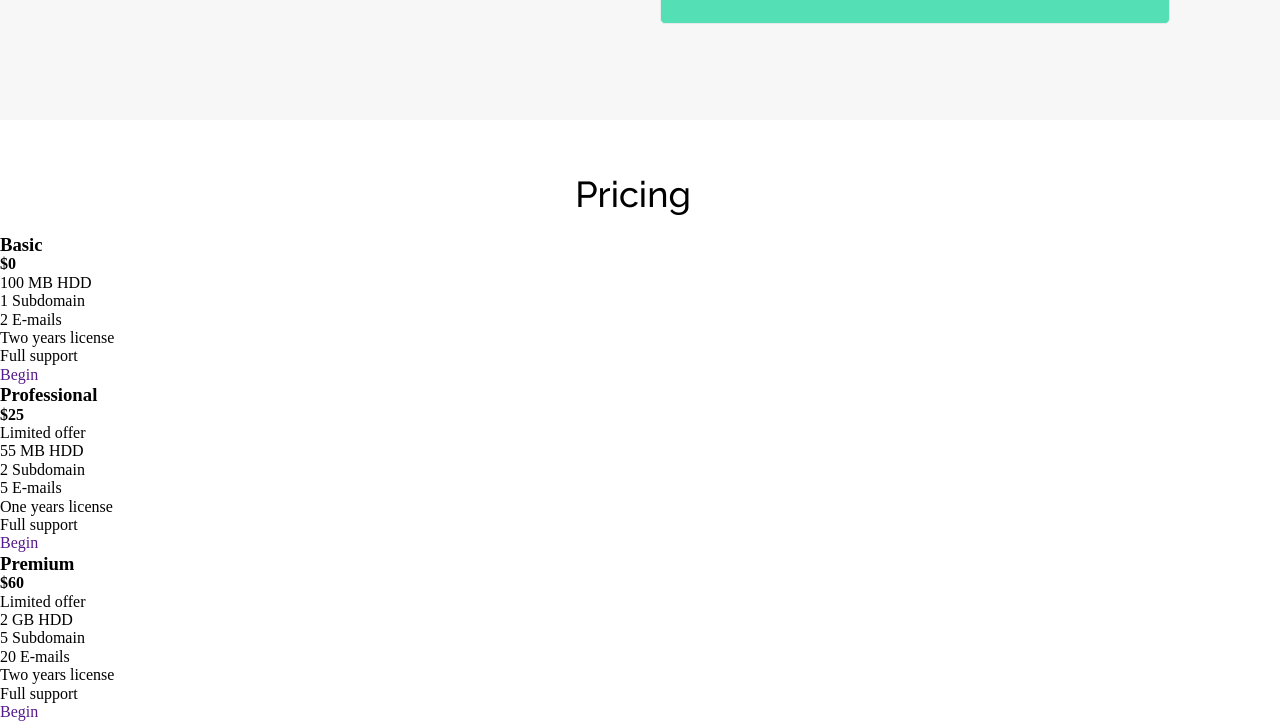
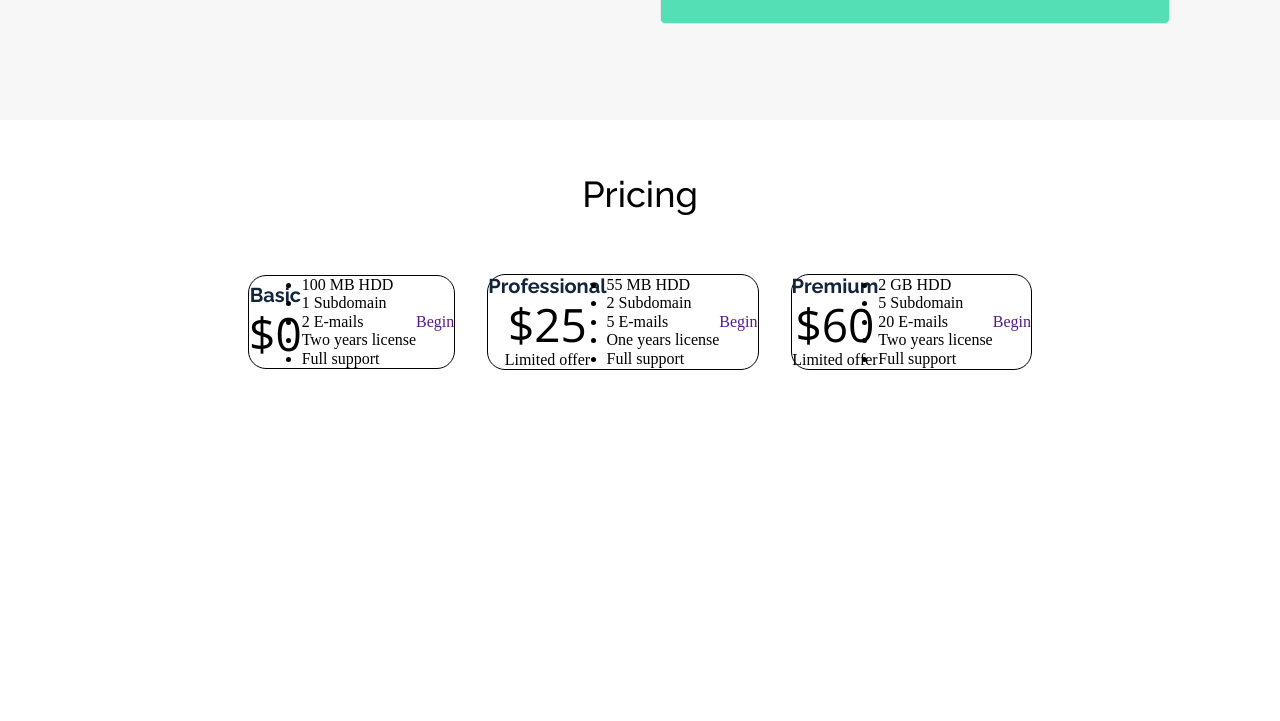
Before and after one commit to Vitus96/BestShop_RWD, a website built with Parcel: page index.html in a window 1280 px wide. Shown: the part 2319-3040 px from the top of the page. After the commit the page ends 2729 px from the top, so only its background shows below. Built offline with nearby package versions, Linux system fonts and the light colour scheme.

Commit message:
Vesrion 2: MAIN - Section 4 (Boxes)

```diff
--- a/index.html
+++ b/index.html
@@ -342,8 +342,11 @@
                             <div class="section-4-boxes">
 
                                 <div class="section-4-box-1">
+                                    <div class="section-4-box-1-title">
                                         <h3>Basic</h3>
                                         <strong>$0</strong>
+                                    </div>
+
                                     <ul>
                                         <li class="li-1">100 MB HDD</li>
                                         <li class="li-2">1 Subdomain</li>
@@ -356,9 +359,11 @@
                                 </div>
 
                                 <div class="section-4-box-2">
+                                    <div class="section-4-box-2-title">
                                         <h3>Professional</h3>
                                         <strong>$25</strong>
                                         <p>Limited offer</p>
+                                    </div>
 
                                     <ul>
                                         <li class="li-1">55 MB HDD</li>
@@ -372,9 +377,12 @@
                                 </div>
 
                                 <div class="section-4-box-3">
+                                    <div class="section-4-box-3-title">
                                         <h3>Premium</h3>
                                         <strong>$60</strong>
                                         <p>Limited offer</p>
+                                    </div>
+
                                     <ul>
                                         <li class="li-1">2 GB HDD</li>
                                         <li class="li-2">5 Subdomain</li>
--- a/scss/main2.scss
+++ b/scss/main2.scss
@@ -47,7 +47,7 @@ $font-open-sans: "Open Sans", sans-serif;
 $width-tablet: 43.75em; // 700px
 $width-tablet-2: 34.375em; // 550px
 $width-tablet-3: 31.25em; // 500px
-$width-tablet-4: 37.5em,; // 600px
+$width-tablet-4: 37.5em, ; // 600px
 $width-tablet-5: 43.75em; // 700px
 $width-desktop: 64em; // 1024px
 $width-desktop-2: 111.25em; // 1780px
@@ -55,6 +55,7 @@ $width-desktop-2: 111.25em; // 1780px
 $max-icon: 3;
 $max-text: 3;
 $max-img: 3;
+$max-box: 3;
 
 
 //Generals:
@@ -370,7 +371,7 @@ $base-column-width: math.div(100%, 12);
 .container-3 {
     max-width: 70.25em; // 1124px
     width: 100%;
-    padding-top:2em;
+    padding-top: 2em;
     padding-bottom: 2em;
 }
 
@@ -451,6 +452,7 @@ $base-column-width: math.div(100%, 12);
 
     @content;
 }
+
 //End of MIXIN -----------------------------------
 
 .section-3-bebefits-1-row-image,
@@ -483,7 +485,8 @@ $base-column-width: math.div(100%, 12);
     &::after {
         @include imageFrame (90px, 90px, 15px, 88px, 20px, $color-red-1, 45deg);
 
-        @media (min-width: $width-tablet-3) { // 500px
+        @media (min-width: $width-tablet-3) {
+            // 500px
             @include imageFrame (110px, 110x, 15px, 110px, 20px, $color-red-1, 45deg);
         }
 
@@ -501,15 +504,18 @@ $base-column-width: math.div(100%, 12);
     &::after {
         @include imageFrame (130px, 130px, 20px, 5px, 50%, $color-blue-1, 45deg);
 
-        @media (min-width: $width-tablet-3) { // 500px
+        @media (min-width: $width-tablet-3) {
+            // 500px
             @include imageFrame (150px, 150px, 20px, 20px, 50%, $color-blue-1, 45deg);
         }
 
-        @media (min-width: $width-tablet-4) { // 600px
+        @media (min-width: $width-tablet-4) {
+            // 600px
             @include imageFrame (190px, 190px, 20px, 5px, 50%, $color-blue-1, 45deg);
         }
 
-        @media (min-width: $width-tablet-5) { // 700px
+        @media (min-width: $width-tablet-5) {
+            // 700px
             @include imageFrame (250px, 250px, 20px, 0px, 50%, $color-blue-1, 45deg);
         }
     }
@@ -519,9 +525,10 @@ $base-column-width: math.div(100%, 12);
     //max-width: 170px;
     width: 100%;
     position: relative;
-    background-color:  $color-green-1;
+    background-color: $color-green-1;
     border-radius: 0.3125em; // 5px
     position: relative;
+
     /*
     @media (min-width:375px){
         margin: 2.5625em;
@@ -537,26 +544,80 @@ $base-column-width: math.div(100%, 12);
     }
 }
 
-//MAIN - Section 4:
+//MAIN - Section 4 (PRICING) -------------------
 .container-4 {
-    max-width: 79.125em; // 1266px
+    //max-width: 79.125em; // 1266px
     width: 100%;
+    display: flex;
+    justify-content: center;
+    align-items: center;
+    flex-direction: column;
+
 }
 
 .section-4-title h2 {
     text-align: center;
     font-family: $font-raleway;
-    font-size: 36px;
+    font-size: 2.25em; // 36 px
     font-weight: 500;
     margin: 1.5em 0 0.5em 0;
 }
 
-@mixin boxes() {
+.section-4-boxes {
+    display: flex;
+    flex-direction: column;
+    justify-content: center;
+    align-items: center;
 
+
+    @media (min-width: 900px) {
+        flex-direction: row;
+        justify-content: space-around;
+    }
 }
 
-@for $i from 1 through 3 {
-    section-4-box-#{$i} {
+.section-4-box-1,
+.section-4-box-2,
+.section-4-box-3 {
+    display: flex;
+    justify-content: center;
+    align-items: center;
+    margin: 2.5em 1em 2.5em 1em;
+    border-width: 1px;
+    border-style: solid;
+    border-radius: 1.125em; // 18px;
 
+    .section-4-box-1-title,
+    .section-4-box-2-title,
+    .section-4-box-3-title {
+        display: flex;
+        flex-direction: column;
+        justify-content: center;
+        align-items: center;
+
+        h3 {
+            font-family: $font-raleway;
+            font-size: 20px;
+            font-weight: 700;
+            color: $color-black-2;
+
+        }
+
+        strong {
+            font-family: $font-open-sans;
+            font-size: 2.875em; // 46px
+            font-weight: 300;
+        }
+
+        ul {
+            display: flex;
+            flex-direction: column;
+            justify-content: center;
+            align-items: flex-start;
+
+            li {
+                list-style: none;
+            }
+        }
     }
 }
```
Also changed, not shown: dist/index.html, 2 other files. Lines whose indentation alone changed are shown as unchanged.
